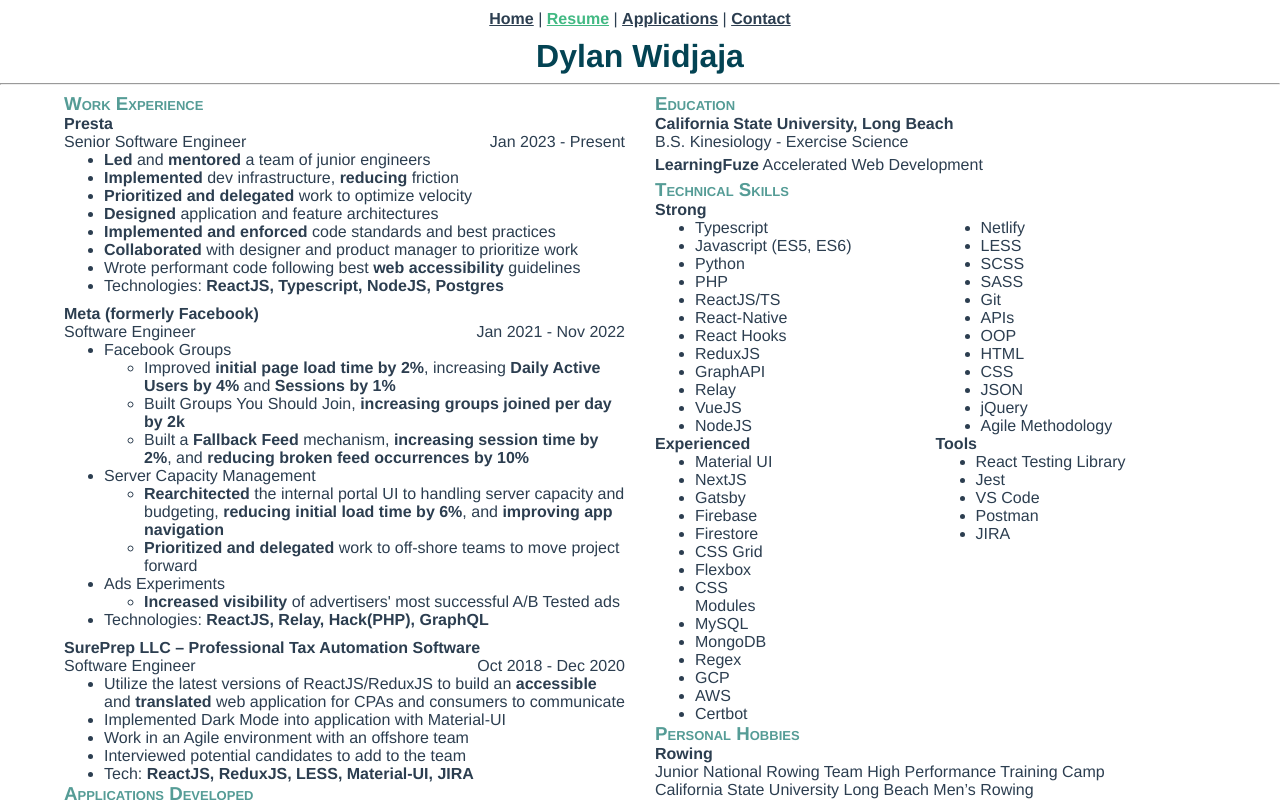
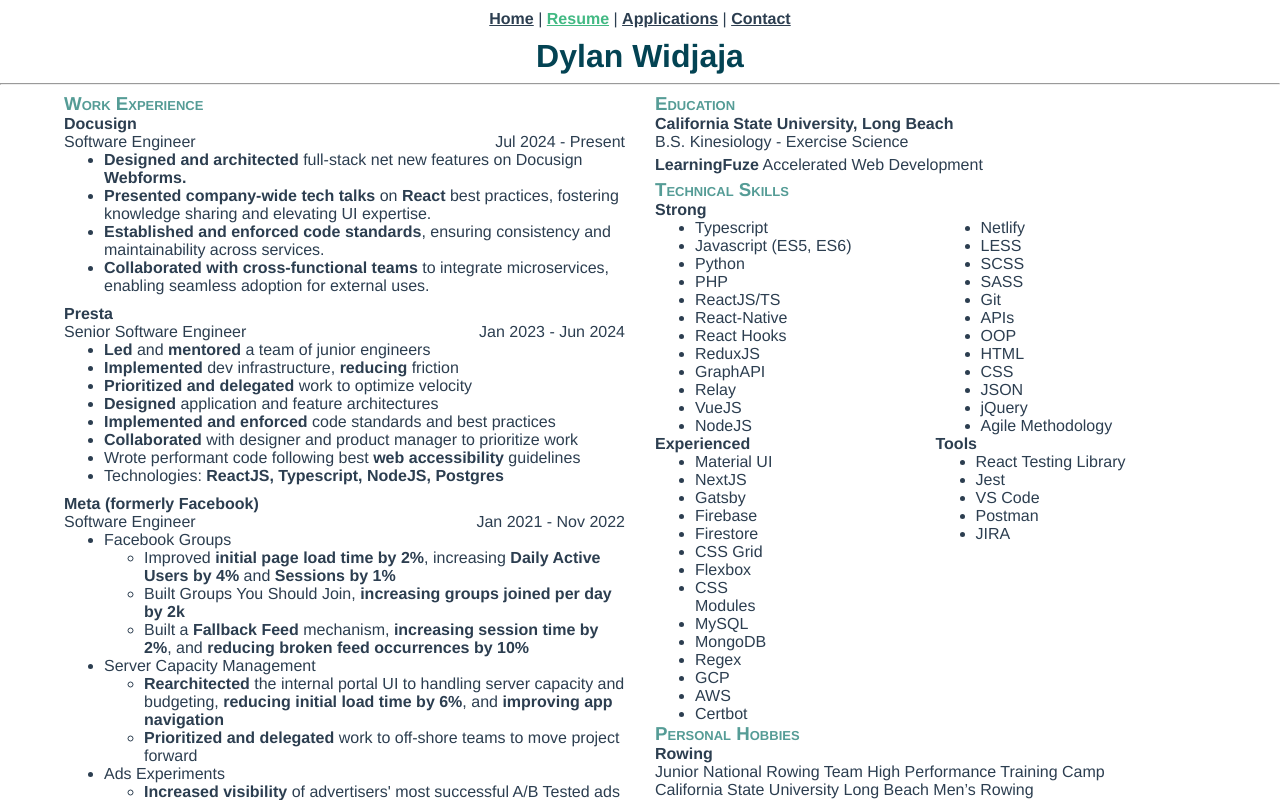
Before and after one commit to dwidjaja945/resume-portfolio, a Vue app: page /resume in a window 1280 px wide. Shown: the top 800 px of the page. Built offline with nearby package versions, Linux system fonts and the light colour scheme; no server answers.

Commit message:
feat(Resume): added docusign to resume

```diff
--- a/src/views/Resume.vue
+++ b/src/views/Resume.vue
@@ -34,10 +34,36 @@
           <div class="work-experience content-item">
             <h3 class="title">Work Experience</h3>
             <div class="experience">
+              <h4 class="experience-title">Docusign</h4>
+              <div class="company">
+                <span>Software Engineer</span>
+                <span>Jul 2024 - Present</span>
+              </div>
+              <ul>
+                <li>
+                  <b>Designed and architected</b> full-stack net new features on Docusign
+                  <b>Webforms.</b>
+                </li>
+                <li>
+                  <b>Presented company-wide tech talks</b> on <b>React</b> best practices, fostering
+                  knowledge sharing and elevating UI expertise.
+                </li>
+                <li>
+                  <b>Established and enforced code standards</b>, ensuring consistency and
+                  maintainability across services.
+                </li>
+                <li>
+                  <b>Collaborated with cross-functional teams</b> to integrate microservices,
+                  enabling seamless adoption for external uses.
+                </li>
+              </ul>
+            </div>
+
+            <div class="experience">
               <h4 class="experience-title">Presta</h4>
               <div class="company">
                 <span>Senior Software Engineer</span>
-                <span>Jan 2023 - Present</span>
+                <span>Jan 2023 - Jun 2024</span>
               </div>
               <ul>
                 <li><b>Led</b> and <b>mentored</b> a team of junior engineers</li>
@@ -147,9 +173,9 @@
               </ul>
             </div> -->
           </div>
-          <div class="applications content-item">
+          <!-- <div class="applications content-item">
             <h3 class="title">Applications Developed</h3>
-            <!-- <div>
+            <div>
               <h4 class="application-name">TeamStream – Communication System for Athletes</h4>
               <ul>
                 <li>
@@ -161,7 +187,7 @@
                 </li>
                 <li>Tech: <b>ReactJS, NodeJS, MySQL, AWS EC2, Certbot</b></li>
               </ul>
-            </div> -->
+            </div>
             <div>
               <h4 class="application-name">KKBO – Budgeting Application</h4>
               <ul>
@@ -186,7 +212,7 @@
                 <li>Tech: <b>Vanilla JS, Chrome Extension API</b></li>
               </ul>
             </div>
-          </div>
+          </div> -->
         </div>
 
         <div class="right">
```
